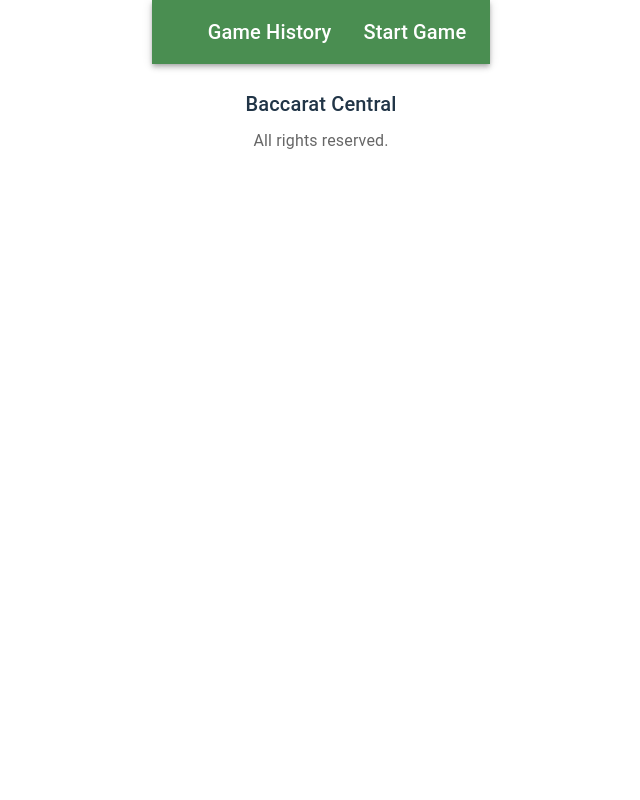
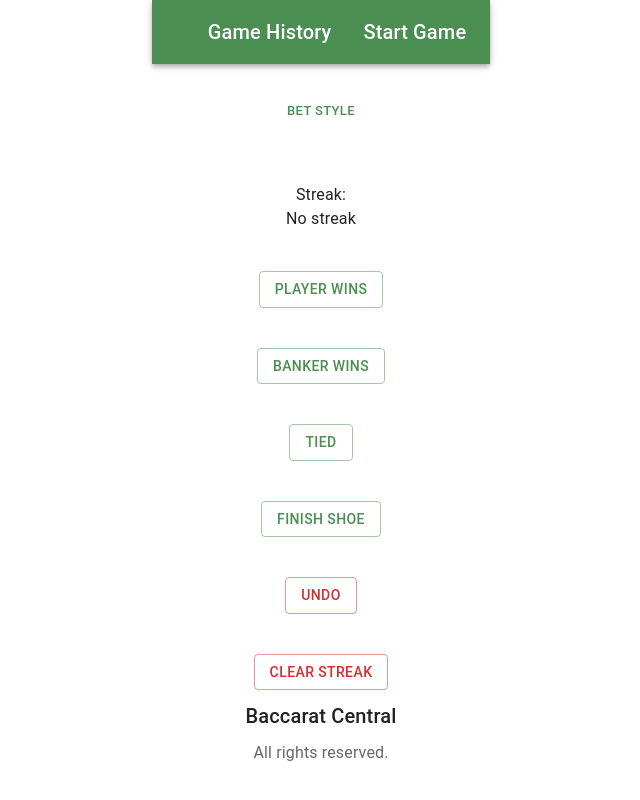
Before and after one commit to GWoottonIOD/Baccarat, a React (Vite) app in the folder Front-End/: page / in a window 1280 px wide. Shown: the whole page, without its empty margins (319-959 px from the left). Built offline with nearby package versions, Linux system fonts and the light colour scheme.

Commit message:
startGame is now / and have changed the path in NavBar too; started streakLength at 2 in variables; added total amount of shoes; routes updated to match NavBar; removed 1 from streakLength

```diff
--- a/Front-End/src/NavBar.jsx
+++ b/Front-End/src/NavBar.jsx
@@ -9,7 +9,7 @@ const Navbar = () => {
   // const {pageType} = useContext(PageTypeContext)
   const location = useLocation();
   const gameHistory = <NavLink id="link" to='/gameHistory' exact="true" forcerefresh="true">Game History</NavLink>
-  const startGame = <NavLink id="link" to='/startGame' exact="true" forcerefresh="true">Start Game</NavLink>
+  const startGame = <NavLink id="link" to='/' exact="true" forcerefresh="true">Start Game</NavLink>
 
   const pathname = location.pathname
 
--- a/Front-End/src/components/gameHistory/Analytics.jsx
+++ b/Front-End/src/components/gameHistory/Analytics.jsx
@@ -56,7 +56,8 @@ export default function Analytics() {
         <>
             <Typography>Analytics</Typography><br />
             <Box
-                sx={{ width: '100%', maxWidth: 360, bgcolor: 'background.paper', pt: 8}}>
+                sx={{ width: '100%', maxWidth: 360, bgcolor: 'background.paper', pt: 8 }}>
+                <Typography>Total amount of shoes: {shoeCollection ? shoeCollection.length : null}</Typography>
                 <Typography>Lowest Shoe Length: {lowestShoeLength ? lowestShoeLength : null} </Typography>
                 <Typography>Average Length: {averageShoeLength ? averageShoeLength : null} </Typography>
                 <Typography>Highest Shoe Length: {highestShoeLength ? highestShoeLength : null}</Typography>
--- a/Front-End/src/hooks/useEndBottom.jsx
+++ b/Front-End/src/hooks/useEndBottom.jsx
@@ -13,6 +13,7 @@ export default function useEndBottom() {
 
     useEffect(() => {
         //Add the currentStreaks to an array to figure out what the last streak was.
+        console.log('prevCurrentStreak', prevCurrentStreak)
         setPrevCurrentStreak([...prevCurrentStreak, currentStreak.streak])
         if (currentStreak.streak !== prevCurrentStreak[prevCurrentStreak.length]) {
             console.log('Gocha')
--- a/Front-End/src/routes/AppRoutes.jsx
+++ b/Front-End/src/routes/AppRoutes.jsx
@@ -17,7 +17,7 @@ export default function AppRoutes() {
         <>
             <Routes>
                 {/* <Route path="/*" element={<Theme><PNF /></Theme> } /> */}
-                <Route index path='/startGame' element={<Theme><StartGame /></Theme>} />
+                <Route index path='/' element={<Theme><StartGame /></Theme>} />
                  <Route path='/gameHistory' element={<Theme><GameHistory /></Theme>} />
                 {/* <Route path='/profile' element={<ProtectedRoute><Theme><Profile /></Theme></ProtectedRoute>} />
                 <Route path='/pna' element={<Theme><PageNotAllowed /></Theme> } /> */}
--- a/Front-End/src/rules/Variables.jsx
+++ b/Front-End/src/rules/Variables.jsx
@@ -19,7 +19,7 @@ export const betStyle = [
 ]
 
 export const streakLength = [
-    { id: 1, name: '1' }, { id: 2, name: '2' },
+    { id: 2, name: '2' },
     { id: 3, name: '3' }, { id: 4, name: '4' },
     { id: 5, name: '5' }, { id: 6, name: '6' },
     { id: 7, name: '7' }, { id: 8, name: '8' },
```
